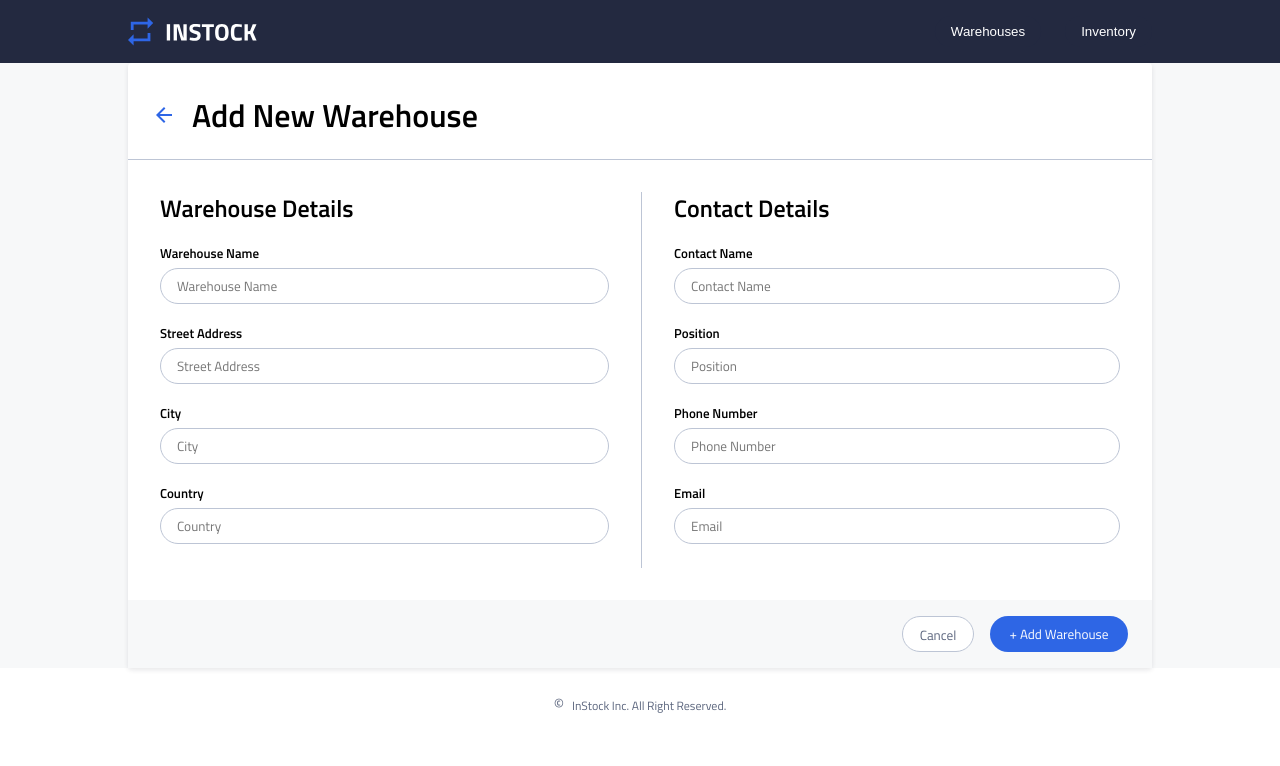
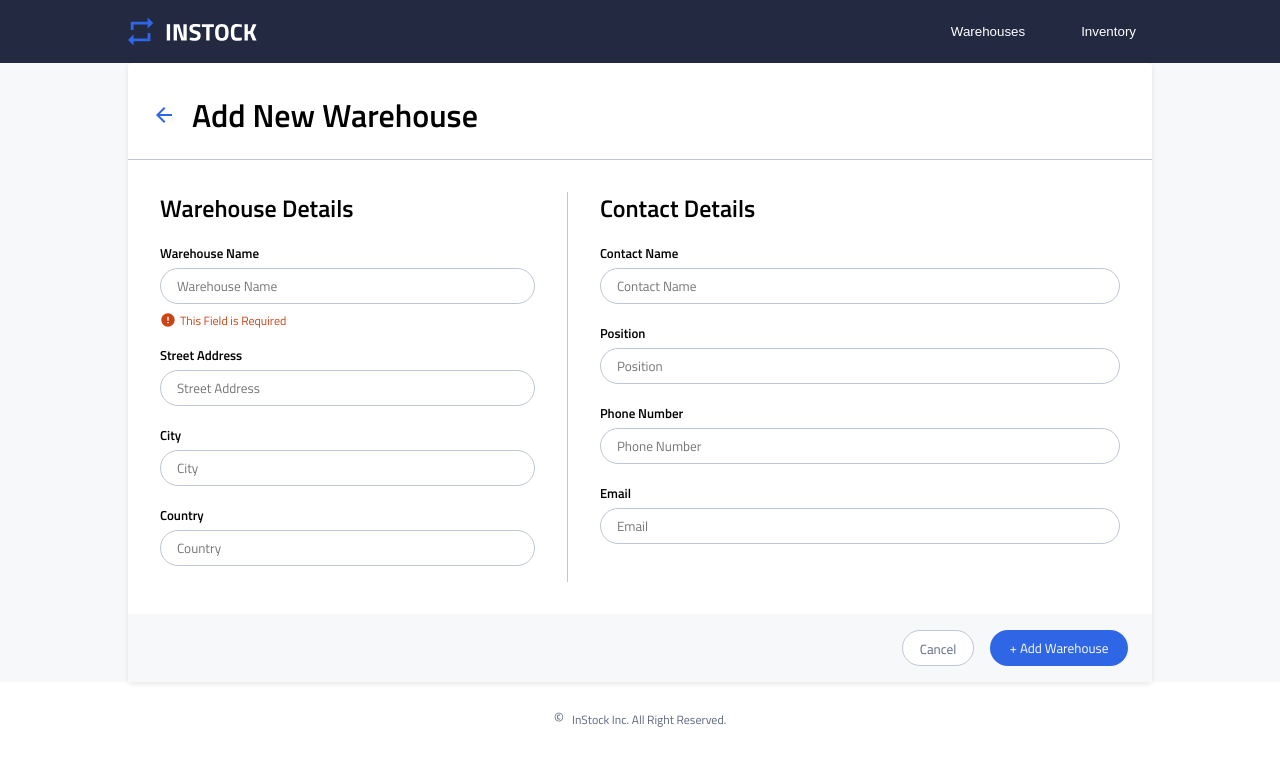
Before and after one commit to reema-susanroy/instock-client, a React (Create React App) app: page /warehouses/add in a window 1280 px wide. Shown: the top 766 px of the page. Built offline with nearby package versions, Linux system fonts and the light colour scheme; no server answers.

Commit message:
Add error message component and styling

```diff
--- /dev/null
+++ b/src/components/FormErrorMessage/FormErrorMessage.jsx
@@ -0,0 +1,15 @@
+import './FormErrorMessage.scss';
+import { ReactComponent as ErrorIcon } from "../../assets/icons/error-24px.svg"
+
+function FormErrorMessage() {
+
+    return (
+        <div className='error-message'>
+            <ErrorIcon className='error-message__icon'/>
+            <p className='error-message__text'>This Field is Required</p>
+        </div>
+
+    );
+};
+
+export default FormErrorMessage;
--- /dev/null
+++ b/src/components/FormErrorMessage/FormErrorMessage.scss
@@ -0,0 +1,15 @@
+@import "../../styles/partials/global";
+
+.error-message {
+    display: flex;
+    margin: -0.5rem 0 0.75rem;
+    &__text {
+        @include p3;
+        color: $red;
+    }
+    &__icon {
+        width: 1rem;
+        height: 1rem;
+        margin-right: 0.25rem;
+    }
+}
--- a/src/pages/AddWarehousePage/AddWarehousePage.jsx
+++ b/src/pages/AddWarehousePage/AddWarehousePage.jsx
@@ -1,4 +1,5 @@
 import "./AddWarehousePage.scss";
+import FormErrorMessage from "../../components/FormErrorMessage/FormErrorMessage";
 import { ReactComponent as ArrowIcon } from "../../assets/icons/arrow_back-24px.svg";
 import React, { useState, useRef, useEffect } from "react";
 import { useNavigate } from "react-router-dom";
@@ -136,6 +137,7 @@ function AddWarehousePage() {
               onFocus={() => handleFocus("warehouse-name")}
               onBlur={handleBlur}
             ></input>
+            <FormErrorMessage />
             <label
               htmlFor="street-address"
               className="new-warehouse-details__label"
--- a/src/styles/partials/_typography.scss
+++ b/src/styles/partials/_typography.scss
@@ -73,7 +73,7 @@ h4 {
   }
 }
 
-p2 {
+@mixin p2 {
   font-size: 0.8125rem;
   line-height: 1.25rem;
 
```
